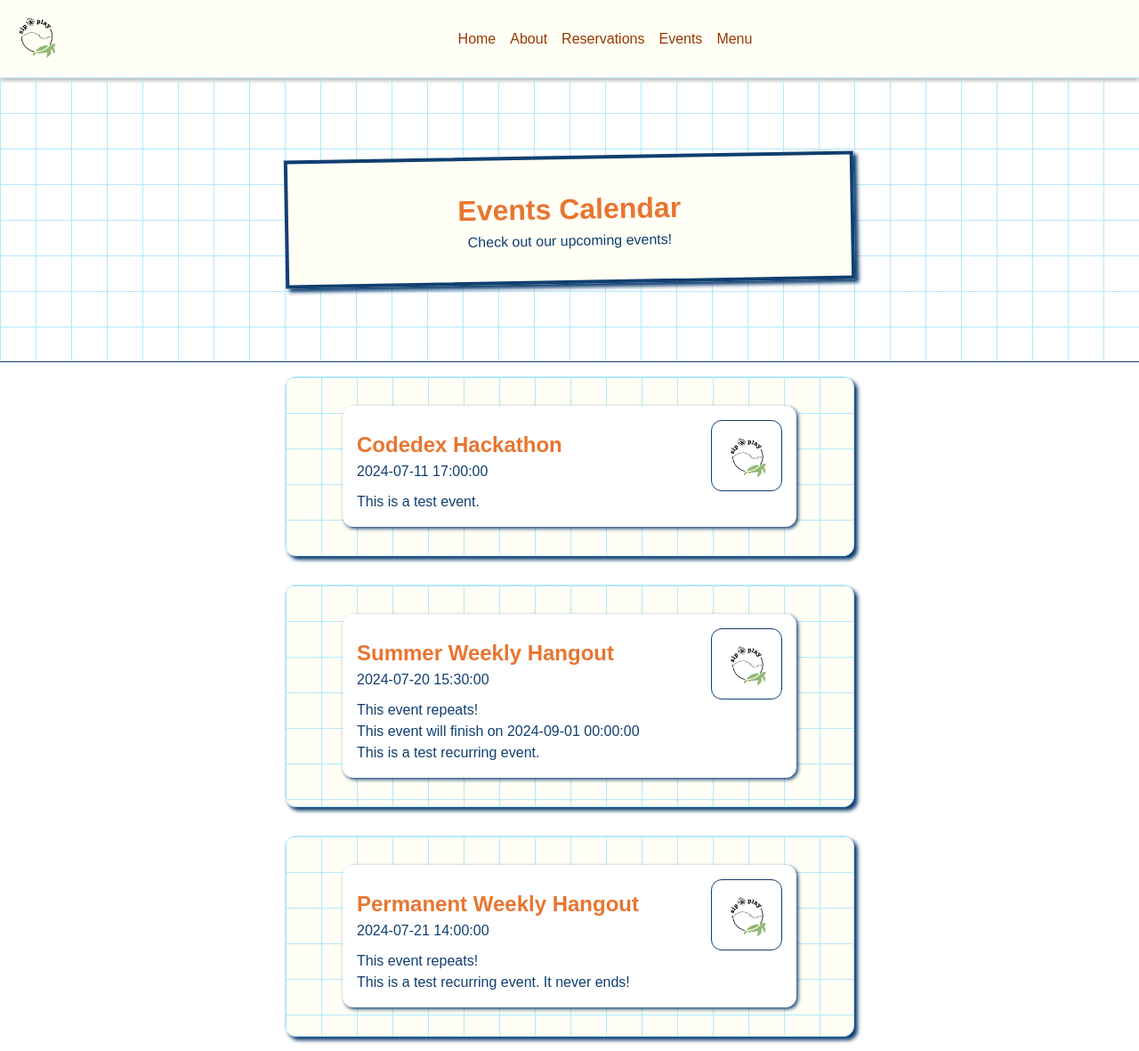
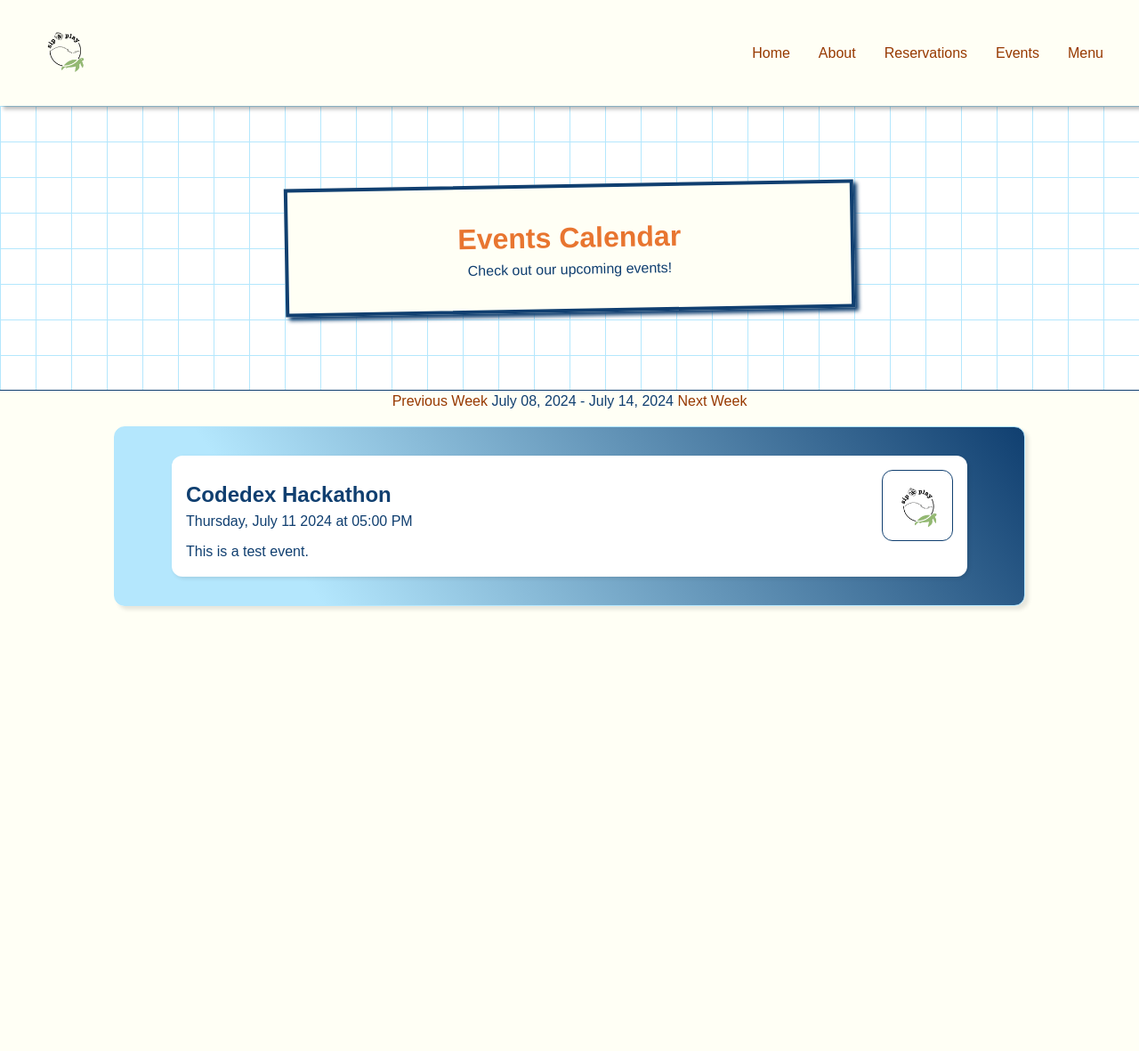
Before and after one commit to ellis-burgess/codedex-hackathon-2024, a Flask app: page /events in a window 1280 px wide. Shown: the whole page at 89% size. After the commit the page ends 685 px from the top, so only its background shows below. Run offline with Flask 3, Linux system fonts and the light colour scheme; data comes from the database, SQL or seed files in the repository; some libraries are stand-ins or nearby versions; some web fonts are replaced.

Commit message:
Display events per week

```diff
--- a/boardgame_site/routes.py
+++ b/boardgame_site/routes.py
@@ -1,6 +1,8 @@
-from flask import Flask, render_template, url_for
+from flask import Flask, render_template, url_for, request, jsonify
 from boardgame_site import app
 from boardgame_site.models import Event
+from datetime import datetime, timedelta
+from .utils import get_events_for_week
 
 @app.route('/')
 def index():
@@ -16,8 +18,28 @@ def reservations():
 
 @app.route('/events')
 def events():
-  events = Event.query.all()
-  return render_template('events_calendar.html', title='Events Calendar', events=events)
+  current_date = request.args.get('date')
+  if current_date:
+    start_date = datetime.strptime(current_date, '%Y-%m-%d')
+  else:
+    start_date = datetime.now() - timedelta(days=datetime.now().weekday())
+
+  events = get_events_for_week(start_date)
+  next_week = (start_date + timedelta(days=7)).strftime('%Y-%m-%d')
+  prev_week = (start_date - timedelta(days=7)).strftime('%Y-%m-%d')
+
+  return render_template('events_calendar.html', events=events, start_date=start_date, next_week=next_week, prev_week=prev_week, timedelta=timedelta, title="Events Calendar")
+
+@app.route('/api/events')
+def api_events():
+  current_date = request.args.get('date')
+  if current_date:
+    start_date = datetime.strptime(current_date, '%Y-%m-%d')
+  else:
+    start_date = datetime.now() - timedelta(days=datetime.now().weekday())
+
+  events = get_events_for_week(start_date)
+  return jsonify(events)
 
 @app.route('/menu')
 def menu():
--- a/boardgame_site/static/style.css
+++ b/boardgame_site/static/style.css
@@ -3,34 +3,35 @@
 :root {
     --dark-1: #103F70;
     --dark-2: #973900;
-    --light-1: hsl(198, 95%, 85%);
+    --light-1: #b4e7fd;
     --light-2: #e87530;
-    --light-neutral: hsl(60, 100%, 98%);
+    --light-neutral: #fffff5;
+    --accent: #ff6347;
 }
 
 *, *::before, *::after {
     margin: 0;
     padding: 0;
     box-sizing: border-box;
-    /* border: 0.5px solid red; */
     line-height: 1.5;
 }
 
 body {
-    background-color: #fff;
+    background-color: var(--light-neutral);
     color: var(--dark-1);
     font-family: 'Hammersmith One', sans-serif;
 }
 
 main {
     display: flex;
-    flex-flow: column;
+    flex-direction: column;
     align-items: center;
 }
 
 header {
-    box-shadow: 0px 4px 4px rgba(0, 0, 0, 0.25);
+    box-shadow: 4px 4px 4px rgba(0, 0, 0, 0.25);
     width: 100%;
+    position: relative;
 }
 
 h1 {
@@ -39,12 +40,9 @@ h1 {
 
 nav {
     display: flex;
-    flex-flow: row;
     justify-content: space-between;
     align-items: center;
-    padding: 0 1em 0 0;
-    position: relative;
-    color: var(--dark-1);
+    padding: 1em 2em;
     background: var(--light-neutral);
 }
 
@@ -58,33 +56,27 @@ nav {
 
 nav > ul {
     display: flex;
-    flex-flow: row nowrap;
     list-style: none;
-    justify-content: center;
-    align-items: center;
-    width: 100%;
+    gap: 1em;
 }
 
 @media only screen and (max-width: 600px) {
     nav > ul {
         display: none;
+        flex-direction: column;
     }
 
     #nav-toggle {
         display: block;
-        position: absolute;
-        right: 10px;
         cursor: pointer;
     }
 
     .active {
         display: flex;
-        flex-flow: column;
-        text-align: center;
     }
 
     .active > li {
-        margin: 0.5em 0em;
+        margin: 0.5em 0;
     }
 
     .menu-active > #nav-toggle {
@@ -93,7 +85,7 @@ nav > ul {
 }
 
 nav > ul > li {
-    margin: 0em 0.5em;
+    margin: 0 0.5em;
 }
 
 a {
@@ -108,9 +100,10 @@ a:hover {
 .hero {
     text-align: center;
     display: flex;
-    flex-flow: column;
+    flex-direction: column;
     align-items: center;
     justify-content: center;
+    background-color: #fff;
     background-size: 40px 40px;
     background-image:
       linear-gradient(to right, var(--light-1) 1px, transparent 1px),
@@ -127,7 +120,7 @@ a:hover {
     border: 4px solid var(--dark-1);
     box-shadow: 4px 4px 4px var(--dark-1);
     padding: 2em;
-    transform:rotate(-1deg);
+    transform: rotate(-1deg);
 }
 
 .hero-inner > p {
@@ -138,14 +131,14 @@ a:hover {
     width: 80%;
     max-width: 70rem;
     border-radius: 12px;
-    padding: 1em;
+    padding: 2em;
     margin-top: 2em;
-    box-shadow: 0px 0px 10px var(--dark-1);
-    background: var(--light-neutral);
+    box-shadow: 0px 0px 10px rgba(0, 0, 0, 0.1);
+    background: #fff;
 }
 
 .summary > * {
-    margin: 1.5em 0em;
+    margin: 1.5em 0;
 }
 
 .summary > p:first-child {
@@ -168,6 +161,11 @@ a:hover {
     color: var(--dark-1);
     padding: 0.5em;
     cursor: pointer;
+    transition: box-shadow 0.3s ease;
+}
+
+.cta:hover {
+    box-shadow: 2px 5px 4px var(--dark-1);
 }
 
 .cta:active {
@@ -183,11 +181,11 @@ article {
     width: 80%;
     max-width: 70rem;
     border-radius: 12px;
-    padding: 1em;
+    padding: 2em;
     margin: 2em;
-    box-shadow: 0px 0px 10px var(--dark-1);
+    box-shadow: 0px 0px 10px rgba(0, 0, 0, 0.1);
     display: flex;
-    flex-flow: column;
+    flex-direction: column;
     align-items: center;
 }
 
@@ -201,23 +199,20 @@ h3, h4 {
 
 .event {
     margin: 1em;
-    min-width: 50%;
+    min-width: 80%;
     border-radius: 12px;
     border: 1px solid var(--light-1);
     padding: 2em 4em;
-    background: var(--light-neutral);
-    background-size: 40px 40px;
-    background-image:
-      linear-gradient(to right, var(--light-1) 1px, transparent 1px),
-      linear-gradient(to bottom, var(--light-1) 1px, transparent 1px);
-    box-shadow: 4px 4px 4px var(--dark-1);
+    background: var(--light-1);
+    background: linear-gradient(0.15turn, var(--light-1) 20%, var(--dark-1));
+    box-shadow: 4px 4px 4px rgba(0, 0, 0, 0.1);
 }
 
 .event-content {
     padding: 1em;
     background: #fff;
     border-radius: 12px;
-    box-shadow: 2px 2px 4px var(--dark-1);
+    box-shadow: 2px 2px 4px rgba(0, 0, 0, 0.1);
 }
 
 .event-header > img {
@@ -228,11 +223,10 @@ h3, h4 {
 
 .event-header {
     display: flex;
-    flex-flow: row nowrap;
     align-items: center;
     justify-content: space-between;
 }
 
 .event-header > div > h2 {
-    color: var(--light-2);
+    color: var(--dark-1);
 }
--- a/boardgame_site/templates/events_calendar.html
+++ b/boardgame_site/templates/events_calendar.html
@@ -8,26 +8,40 @@
   </div>
 </div>
 
+<div class="week-ribbon">
+  <a href="{{ url_for('events', date=prev_week) }}" class="nav-button">Previous Week</a>
+  <span>{{ start_date.strftime('%B %d, %Y') }} - {{ (start_date + timedelta(days=6)).strftime('%B %d, %Y') }}</span>
+  <a href="{{ url_for('events', date=next_week) }}" class="nav-button">Next Week</a>
+</div>
+
 {% for event in events %}
 <div class="event">
   <div class="event-content">
     <div class="event-header">
       <div>
         <h2>{{ event.title }}</h2>
-        <p>{{ event.start_time }}</p>
+        <p>{{ event.formatted_start_time }}</p>
       </div>
       <img src="{{ url_for('static', filename='img/' + event.event_banner) }}" alt="">
     </div>
     <div class="event-details">
       {% if event.recurring %}
-      <p>This event repeats!</p>
-        {% if event.end_recurrence %}
-          <p>This event will finish on {{ event.end_recurrence }}</p>
-        {% endif %}
+        <p>This event occurs {{ event.frequency|lower }}!</p>
       {% endif %}
       <p>{{ event.description }}</p>
     </div>
   </div>
 </div>
 {% endfor %}
+
+{% if events|length < 1%}
+<div class="event">
+  <div class="event-content">
+    <div class="header">
+      <h2>No events this week!</h2>
+    </div>
+  </div>
+</div>
+{% endif %}
+
 {% endblock main %}
--- a/boardgame_site/templates/layout.html
+++ b/boardgame_site/templates/layout.html
@@ -3,7 +3,7 @@
 <head>
   <meta charset="UTF-8">
   <meta name="viewport" content="width=device-width, initial-scale=1.0">
-  <title>Sip n Play - {{title}}</title>
+  <title>Sip & Play - {{title}}</title>
   <link rel="stylesheet" href="{{ url_for('static', filename='style.css') }}">
   <link href='https://unpkg.com/boxicons@2.1.4/css/boxicons.min.css' rel='stylesheet'>
   <script src="{{ url_for('static', filename='script.js') }}" defer></script>
--- /dev/null
+++ b/boardgame_site/utils.py
@@ -0,0 +1,46 @@
+from datetime import datetime, timedelta
+from .models import Event  # Ensure Event is correctly imported from your models
+
+def get_events_for_week(start_date):
+  events = Event.query.all()
+  end_date = start_date + timedelta(days=7)
+
+  week_events = []
+
+  for event in events:
+    # Add event if it falls within the current week
+    if start_date <= event.start_time < end_date:
+      event.formatted_start_time = event.start_time.strftime('%A, %B %d %Y at %I:%M %p')
+      week_events.append(event)
+
+    # Handle recurring events
+    if event.recurring:
+      recurrence_end_date = event.end_recurrence if event.end_recurrence else datetime.max
+      event_date = event.start_time
+
+      while event_date < end_date and event_date < recurrence_end_date:
+        event_date = get_next_event_date(event_date, event.frequency)
+        if start_date <= event_date < end_date:
+          recurring_event = {
+            'id': event.id,
+            'title': event.title,
+            'start_time': event_date,
+            'formatted_start_time': event_date.strftime('%A, %B %d %Y at %I:%M %p'),
+            'event_banner': event.event_banner,
+            'description': event.description,
+            'recurring': event.recurring,
+            'frequency': event.frequency,
+            'end_recurrence': event.end_recurrence
+          }
+          week_events.append(recurring_event)
+  return week_events
+
+def get_next_event_date(event_date, frequency):
+  if frequency.lower() == 'daily':
+    return event_date + timedelta(days=1)
+  elif frequency.lower() == 'weekly':
+    return event_date + timedelta(weeks=1)
+  elif frequency.lower() == 'monthly':
+    return event_date + timedelta(weeks=4)
+  elif frequency.lower() == 'yearly':
+    return event_date + timedelta(weeks=52)
```
